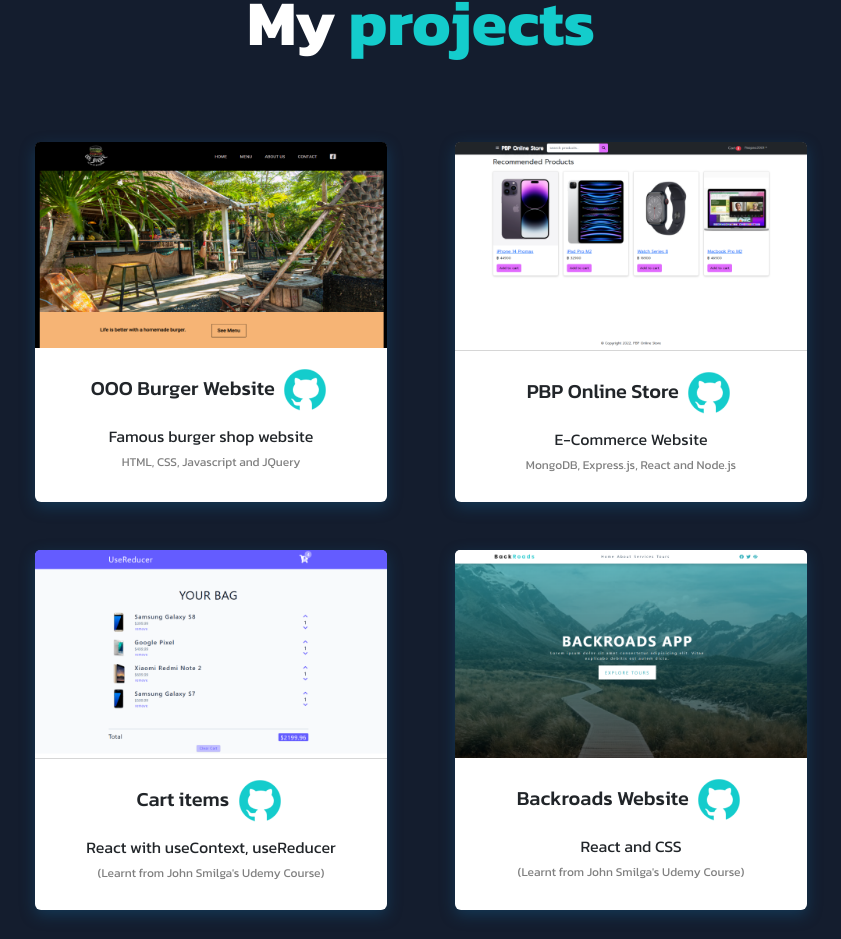
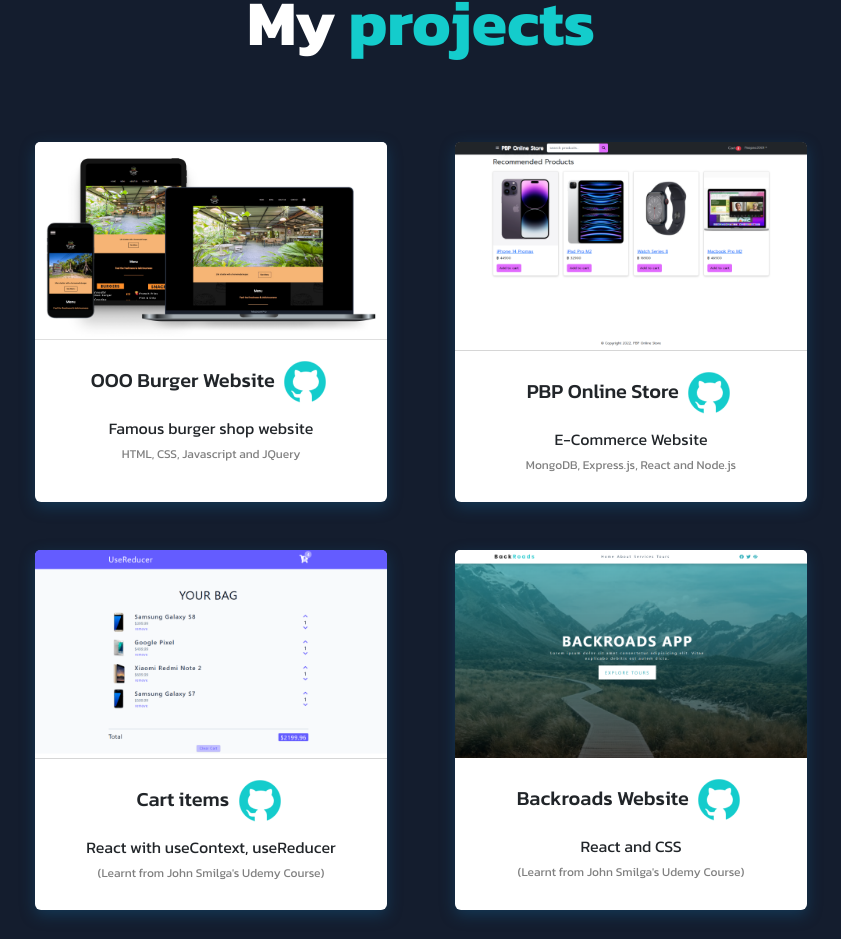
Before and after one commit to pattarapolwnr/my-portfolio, a React (Vite) app: page / in a window 1280 px wide. Shown: the part 2843-3782 px from the top of the page, without its empty margins (219-1060 px from the left). Built offline with nearby package versions, Linux system fonts and the light colour scheme.

Commit message:
style: edited OOOBurger demo

```diff
--- a/src/components/Projects.jsx
+++ b/src/components/Projects.jsx
@@ -38,7 +38,7 @@
             >
               <Card.Img
                 variant="top"
-                src="/assets/oooburgerdemo.png"
+                src="/assets/OOOBurger_Responsive.png"
                 className="oooburger"
               />
             </a>
```
Also changed, not shown: public/assets/OOOBurger_Responsive.png (added).
